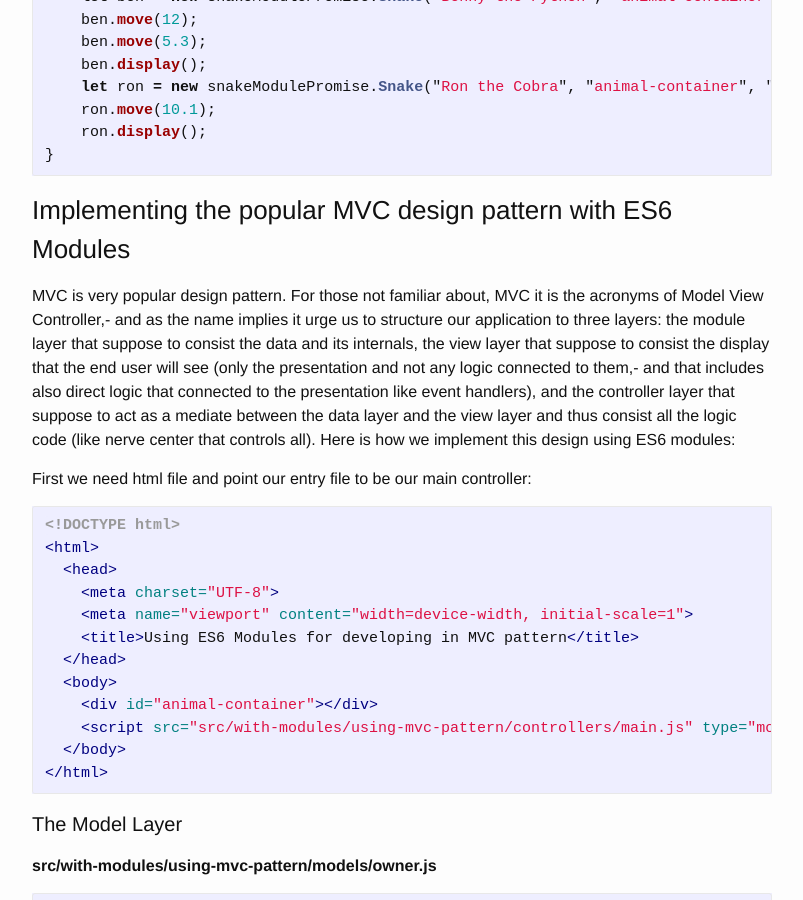
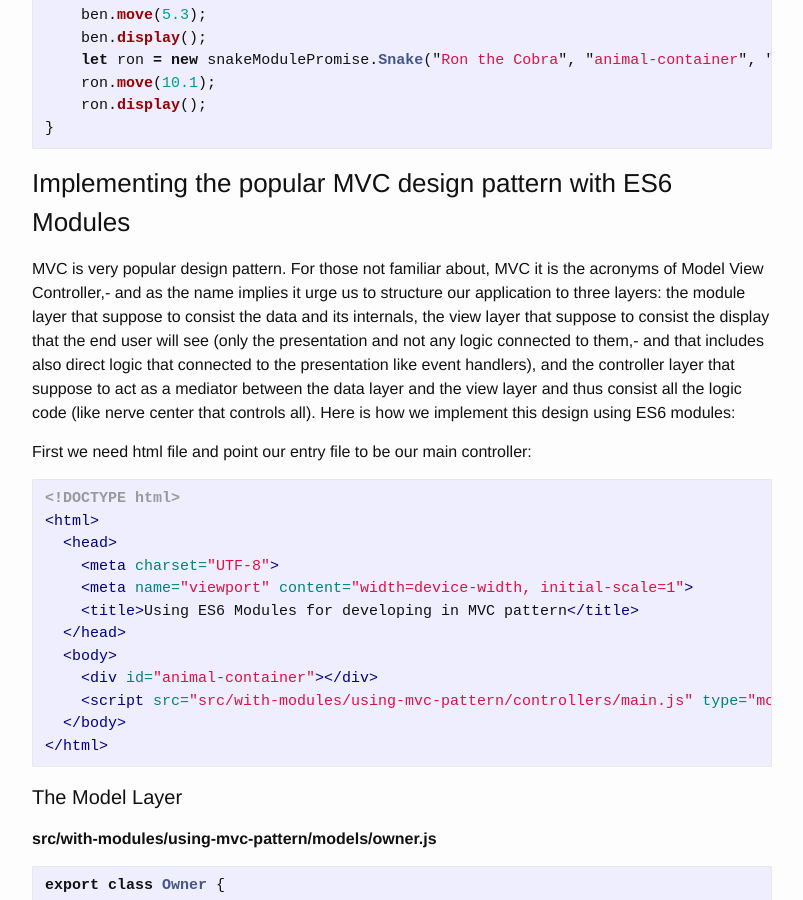
Before and after one commit to meir-ohayon/meir-ohayon.github.io, a Jekyll site: the page built from _posts/2019-12-11-comprehensive-guide-to-javavscript-modules.md, in a window 1280 px wide and 900 px high, scrolled down 15769 px. Shown: the whole window, without its empty margins (238-1041 px from the left). Built offline with Jekyll 4.4.1, drawn with Linux system fonts in a browser that asks for light colours; comment, search, counter and statistics services are not loaded; some of the changed text lies outside the part shown.

Commit message:
Update 2019-12-11-comprehensive-guide-to-javavscript-modules.md
minor fix

````diff
--- a/_posts/2019-12-11-comprehensive-guide-to-javavscript-modules.md
+++ b/_posts/2019-12-11-comprehensive-guide-to-javavscript-modules.md
@@ -507,7 +507,7 @@ export function viewSnakes(snakeModulePromise) {
 ```
 
 ### Implementing the popular MVC design pattern with ES6 Modules
-MVC is very popular design pattern. For those not familiar about, MVC it is the acronyms of Model View Controller,- and as the name implies it urge us to structure our application to three layers: the module layer that suppose to consist the data and its internals, the view layer that suppose to consist the display that the end user will see (only the presentation and not any logic connected to them,- and that includes also direct logic that connected to the presentation like event handlers), and the controller layer that suppose to act as a mediate between the data layer and the view layer and thus consist all the logic code (like nerve center that controls all). Here is how we implement this design using ES6 modules:
+MVC is very popular design pattern. For those not familiar about, MVC it is the acronyms of Model View Controller,- and as the name implies it urge us to structure our application to three layers: the module layer that suppose to consist the data and its internals, the view layer that suppose to consist the display that the end user will see (only the presentation and not any logic connected to them,- and that includes also direct logic that connected to the presentation like event handlers), and the controller layer that suppose to act as a mediator between the data layer and the view layer and thus consist all the logic code (like nerve center that controls all). Here is how we implement this design using ES6 modules:
 
 First we need html file and point our entry file to be our main controller:
 ```html
````
Also changed, not shown: other parts of _posts/2019-12-11-comprehensive-guide-to-javavscript-modules.md (+1 -1 lines).
